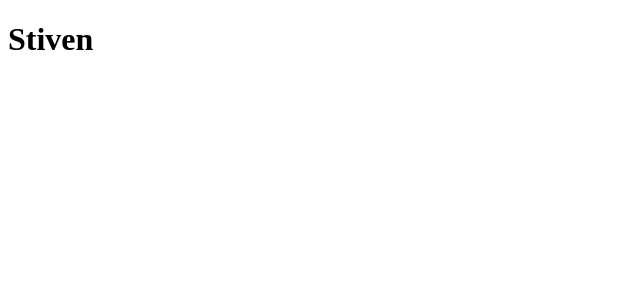
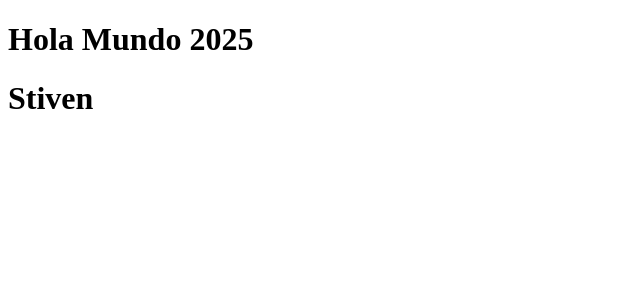
Before and after one commit to codestiven/React-De-cero-a-experto---Hooks-y-MERN--, a React (Vite) app in the folder 03-counter-app-vite/: page / in a window 1280 px wide. Shown: the top 300 px of the page, without its empty margins (0-640 px from the left). Built offline with nearby package versions, Linux system fonts and the light colour scheme.

Commit message:
40. Impresión de variables en el HTML

```diff
--- a/03-counter-app-vite/src/FistApp.jsx
+++ b/03-counter-app-vite/src/FistApp.jsx
@@ -1,8 +1,15 @@
 import React from 'react'
 
+
+const getsaludo = () => {
+  return `Hola Mundo ${new Date().getFullYear()}`
+}
+
 const FistApp = () => {
+
   return (
     <>
+      <h1>{getsaludo()}</h1>
       <h1>Stiven</h1>
     </>
   )
```
